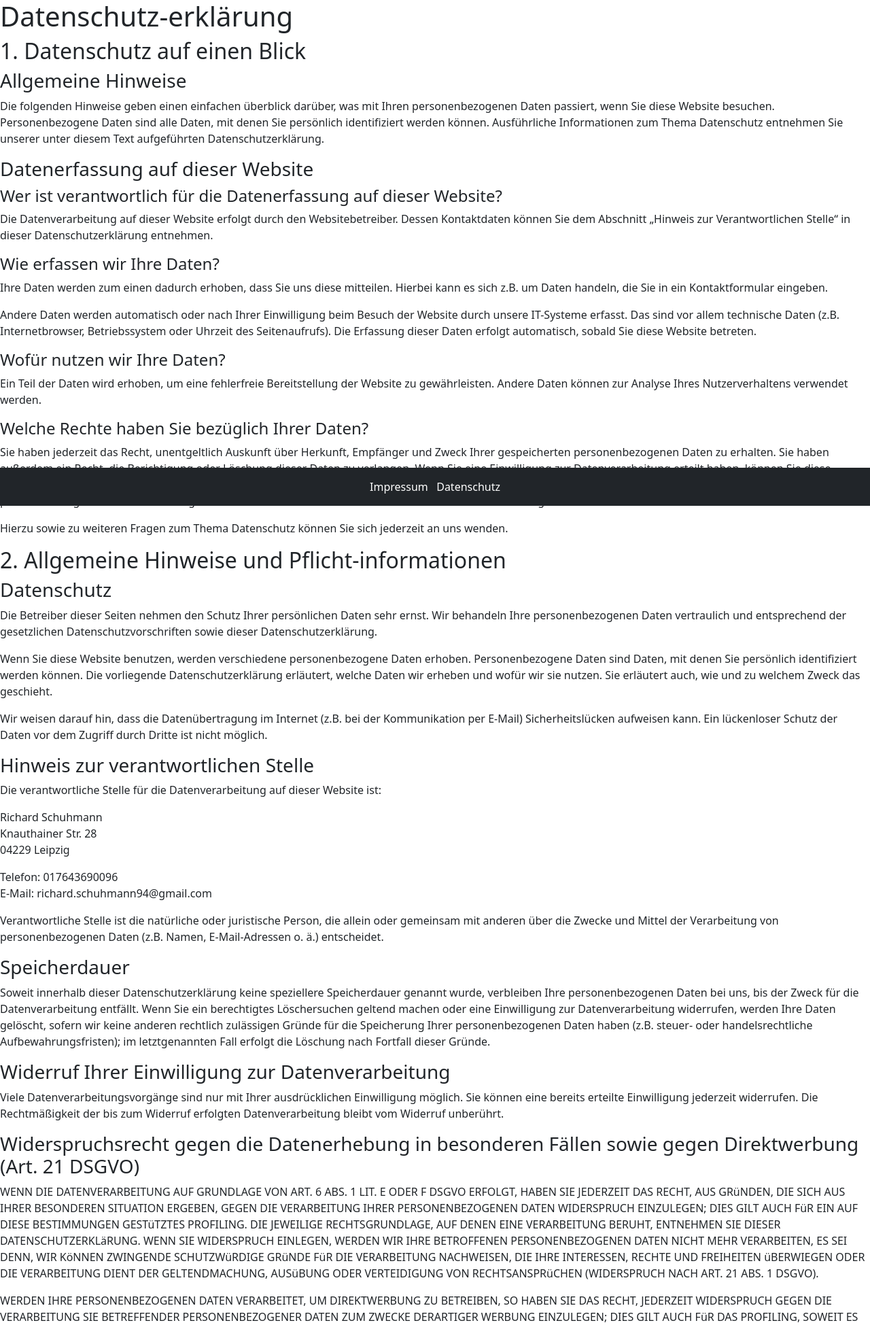
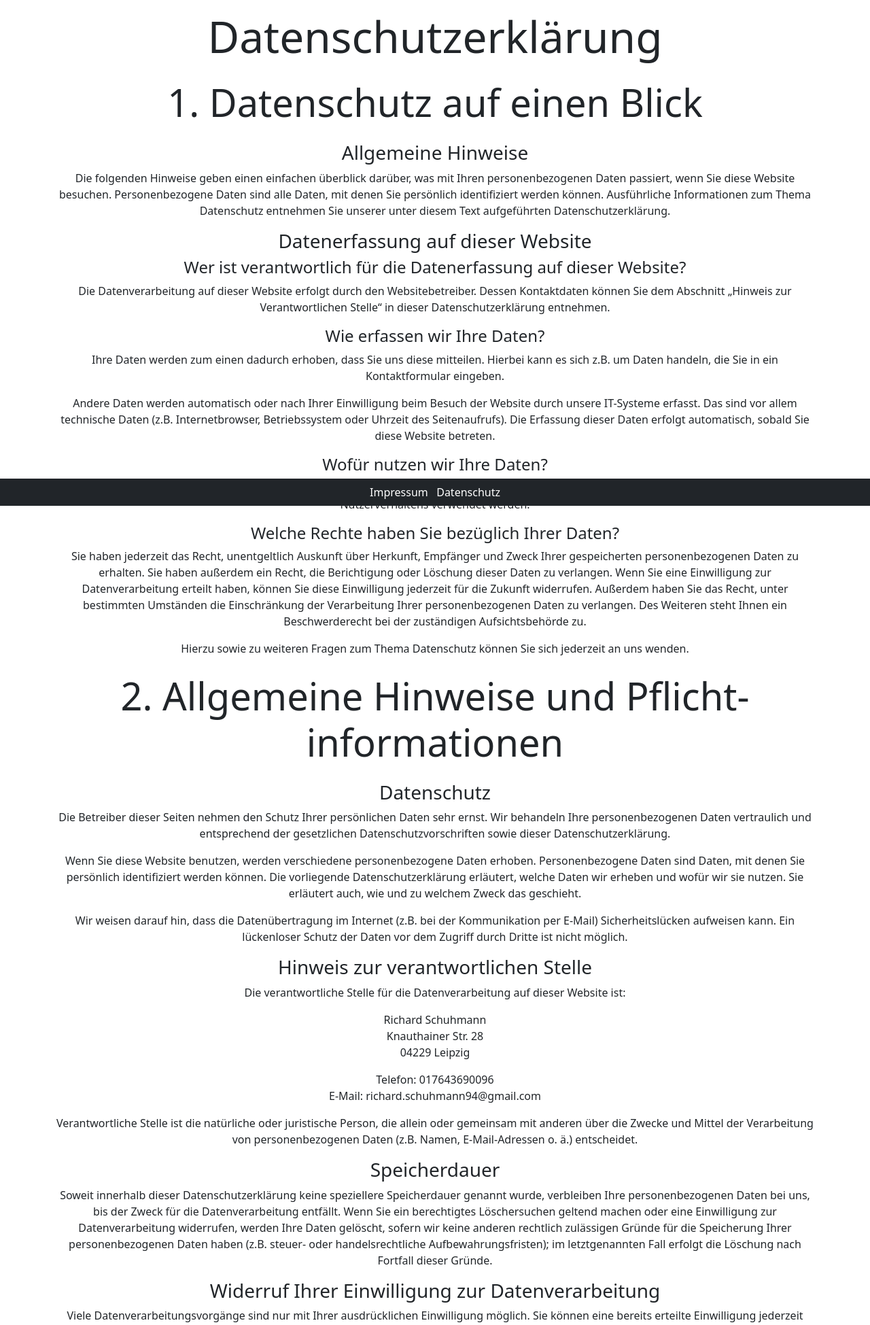
Before and after one commit to rischuhm/G-APP, a Django app: page /datenschutz in a window 1280 px wide. Shown: the part 56-2005 px from the top of the page at 68% size. Run offline with Django 3.2, Linux system fonts and the light colour scheme; some libraries are stand-ins or nearby versions.

```diff
--- a/app_garbage/templates/entries.html
+++ b/app_garbage/templates/entries.html
@@ -4,7 +4,7 @@
 
 {% block content %}
 
-<h1 class="text-center display-5 my-3">Alle Müllmeldungen</h1>
+<h1 class="text-center display-3 my-3">Alle Müllmeldungen</h1>
 
 <div class="container">
 {{map|safe}}
--- a/app_garbage/templates/muellmelden.html
+++ b/app_garbage/templates/muellmelden.html
@@ -16,7 +16,7 @@
 
 {% block content %}
 
-<h1 class="text-center display-5 my-3">Müll melden</h1>
+<h1 class="text-center display-3 my-3">Müll melden</h1>
 
 <div class="container">
   <div id="mappid" style="height:50vh">
--- a/app_garbage/views.py
+++ b/app_garbage/views.py
@@ -9,7 +9,7 @@ from .models import Garbage_Entry
 def muellmelden(request):
     return render(request,"muellmelden.html")
 
-def fetch():
+def fetch(request):
     entries = serializers.serialize("json",Garbage_Entry.objects.filter(date__gte=datetime.date.today()))
     return JsonResponse(entries, safe=False)
 
@@ -24,7 +24,7 @@ def add_entry(request):
 
 
 def show_entries(request):
-    entries = Entry.objects.all()
+    entries = Garbage_Entry.objects.all()
 
     lat = 51.3396955
     lon = 12.3730747
--- a/app_start/templates/datenschutz.html
+++ b/app_start/templates/datenschutz.html
@@ -5,9 +5,9 @@ Datenschutz
 {% endblock%}
 
 {% block content %}
-
-<h1>Datenschutz-erklärung</h1>
-<h2>1. Datenschutz auf einen Blick</h2>
+<div class="text-center container">
+<h1 class="display-3 my-3">Datenschutzerklärung</h1>
+<h2 class="display-4 my-4">1. Datenschutz auf einen Blick</h2>
 <h3>Allgemeine Hinweise</h3>
 <p>Die folgenden Hinweise geben einen einfachen überblick darüber, was mit Ihren personenbezogenen Daten passiert, wenn
     Sie diese Website besuchen. Personenbezogene Daten sind alle Daten, mit denen Sie persönlich identifiziert werden
@@ -34,7 +34,7 @@ Datenschutz
     Verarbeitung Ihrer personenbezogenen Daten zu verlangen. Des Weiteren steht Ihnen ein Beschwerderecht bei der
     zuständigen Aufsichtsbehörde zu.</p>
 <p>Hierzu sowie zu weiteren Fragen zum Thema Datenschutz können Sie sich jederzeit an uns wenden.</p>
-<h2>2. Allgemeine Hinweise und Pflicht-informationen</h2>
+<h2 class="display-4 my-4">2. Allgemeine Hinweise und Pflicht-informationen</h2>
 <h3>Datenschutz</h3>
 <p>Die Betreiber dieser Seiten nehmen den Schutz Ihrer persönlichen Daten sehr ernst. Wir behandeln Ihre
     personenbezogenen Daten vertraulich und entsprechend der gesetzlichen Datenschutzvorschriften sowie dieser
@@ -123,7 +123,7 @@ Datenschutz
     Speicherung abgesehen &ndash; nur mit Ihrer Einwilligung oder zur Geltendmachung, Ausübung oder Verteidigung von
     Rechtsansprüchen oder zum Schutz der Rechte einer anderen natürlichen oder juristischen Person oder aus Gründen
     eines wichtigen öffentlichen Interesses der Europäischen Union oder eines Mitgliedstaats verarbeitet werden.</p>
-<h2>3. Datenerfassung auf dieser Website</h2>
+<h2 class="display-4 my-4">3. Datenerfassung auf dieser Website</h2>
 <h3>Cookies</h3>
 <p>Unsere Internetseiten verwenden so genannte &bdquo;Cookies&ldquo;. Cookies sind kleine Textdateien und richten auf
     Ihrem Endgerät keinen Schaden an. Sie werden entweder vorübergehend für die Dauer einer Sitzung (Session-Cookies)
@@ -163,7 +163,7 @@ Datenschutz
     Einwilligung zur Speicherung widerrufen oder der Zweck für die Datenspeicherung entfällt (z.B. nach abgeschlossener
     Bearbeitung Ihrer Anfrage). Zwingende gesetzliche Bestimmungen &ndash; insbesondere Aufbewahrungsfristen &ndash;
     bleiben unberührt.</p>
-<h2>4. Plugins und Tools</h2>
+<h2 class="display-4 my-4">4. Plugins und Tools</h2>
 <h3>OpenStreetMap</h3>
 <p>Wir nutzen den Kartendienst von OpenStreetMap (OSM). Anbieterin ist die Open-Street-Map Foundation (OSMF), 132 Maney
     Hill Road, Sutton Coldfield, West Midlands, B72 1JU, United Kingdom.</p>
@@ -172,9 +172,9 @@ Datenschutz
     Umständen Cookies in Ihrem Browser oder setzt vergleichbare Wiedererkennungstechnologien ein.</p>
 <p>Ferner kann Ihr Standort erfasst werden, wenn Sie dies in Ihren Geräteeinstellungen &ndash; z.B. auf Ihrem Handy
     &ndash; zugelassen haben. Der Anbieter dieser Seite hat keinen Einfluss auf diese Datenübertragung. Details
-    entnehmen Sie der Datenschutzerklärung von OpenStreetMap unter folgendem Link: <a
+    entnehmen Sie der Datenschutzerklärung von OpenStreetMap unter folgendem Link:<br> <a
         href="https://wiki.osmfoundation.org/wiki/Privacy_Policy" target="_blank"
-        rel="noopener noreferrer">https://wiki.osmfoundation.org/wiki/Privacy_Policy</a>.</p>
+        rel="noopener noreferrer">wiki.osfoundation.org</a></p>
 <p>Die Nutzung von OpenStreetMap erfolgt im Interesse einer ansprechenden Darstellung unserer Online-Angebote und einer
     leichten Auffindbarkeit der von uns auf der Website angegebenen Orte. Dies stellt ein berechtigtes Interesse im
     Sinne von Art. 6 Abs. 1 lit. f DSGVO dar. Sofern eine entsprechende Einwilligung abgefragt wurde (z. B. eine
@@ -182,5 +182,6 @@ Datenschutz
     lit. a DSGVO; die Einwilligung ist jederzeit widerrufbar.</p>
 <p>Quelle: <a href="https://www.datenschutzerklaerung.de">https://www.datenschutzerklaerung.de</a></p>
 
+</div>
 
 {% endblock%}
--- a/templates/base.html
+++ b/templates/base.html
@@ -55,7 +55,7 @@
   {% endblock %}
 
 
-<footer class="bg-dark py-3" style="position: absolute; bottom:0; width:100%;text-align: center;">
+<footer class="bg-dark py-2" style=" position: fixed; bottom:0; width:100%;text-align: center;">
 <a style="text-decoration: none; color:white" href="/impressum">Impressum</a> &nbsp; <a style="text-decoration: none; color:white" href="/datenschutz">Datenschutz</a>
 </footer>
 
```
Also changed, not shown: app_start/templates/impressum.html (+6 -5 lines).
